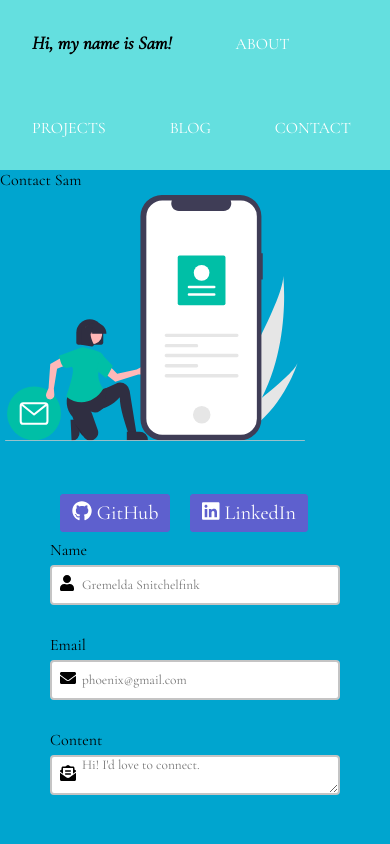
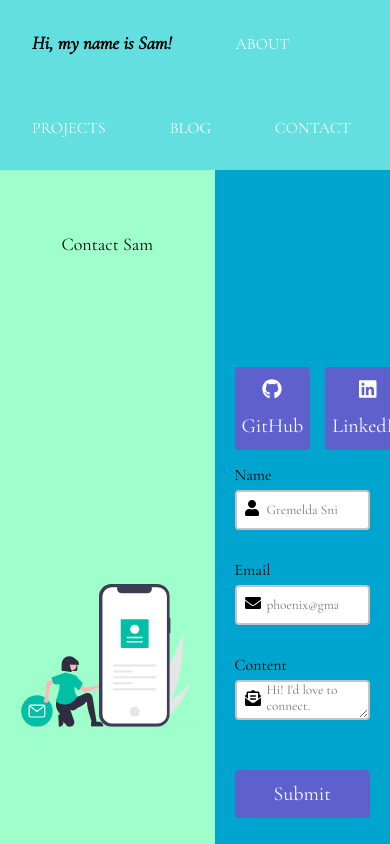
Before and after one commit to isphinxs/portfolio, a React (Create React App) app: page /contact in a window 390 px wide. Shown: the top 844 px of the page. Built offline with nearby package versions, Linux system fonts and the light colour scheme.

Commit message:
Udpate CSS and add media queries

```diff
--- a/src/index.css
+++ b/src/index.css
@@ -23,12 +23,9 @@ code {
 a {
   text-decoration: none;
   cursor: pointer;
-  color: white;
+  /* color: white; */
 }
 
-a:hover {
-  background-color: #25A18E;
-}
 
 /* Navbar */
 
@@ -49,16 +46,76 @@ a:hover {
 /* About */
 
 .illustration {
-  max-width: 300px;
-  margin: 5px;
+  background-size: contain;
+  background-position: center;
+  height: 65%;
 }
 
 /* Contact Page */
 
+@media (max-width: 900px) {
+  .container {
+    flex-direction: column;
+  }
+
+  form, .content {
+    width: 100%;
+  }
+
+  .contact-button {
+    flex-direction: column;
+  }
+
+  .illustration {
+    height: 70vh;
+  }
+}
+
+@media (max-width: 425px) {
+  .form {
+    padding: 20px;
+  }
+}
+
+.container {
+  display: flex;
+  flex-direction: row;
+}
+
+.content {
+  display: flex;
+  flex-direction: column;
+  justify-content: space-around;
+  background-color: #9FFFCB;
+  width: 55%;
+  min-height: 100vh;
+  padding: 10px 20px;
+}
+
+.buttons {
+  display: flex;
+  flex-direction: row;
+  justify-content: space-between;
+  gap: 15px;
+}
+
 .contact-button {
-  min-width: 200px;
-  margin: 10px;
-  padding: 5px 10px 5px 10px;
+  padding: 10px 5px;
+  width: 100%;
+  display: flex;
+  gap: 15px;
+  justify-content: center;
+  align-items: center;
+}
+
+.form {
+  width: 45%;
+  max-width: none;
+}
+
+.text {
+  text-align: center;
+  font-size: 18px;
 }
 
 /* Form */
@@ -124,9 +181,6 @@ form div .icon {
 }
 
 button, .contact-button {
-  margin-top: 15px;
-  width: 100%;
-  height: 45px;
   background-color: #5E60CE;
   border: 2px solid #5E60CE;
   border-radius: 4px;
@@ -136,6 +190,6 @@ button, .contact-button {
   transition: all 0.1s ease;
 }
 
-button:hover {
+button:hover, .contact-button:hover {
   opacity: 0.8;
 }
```
